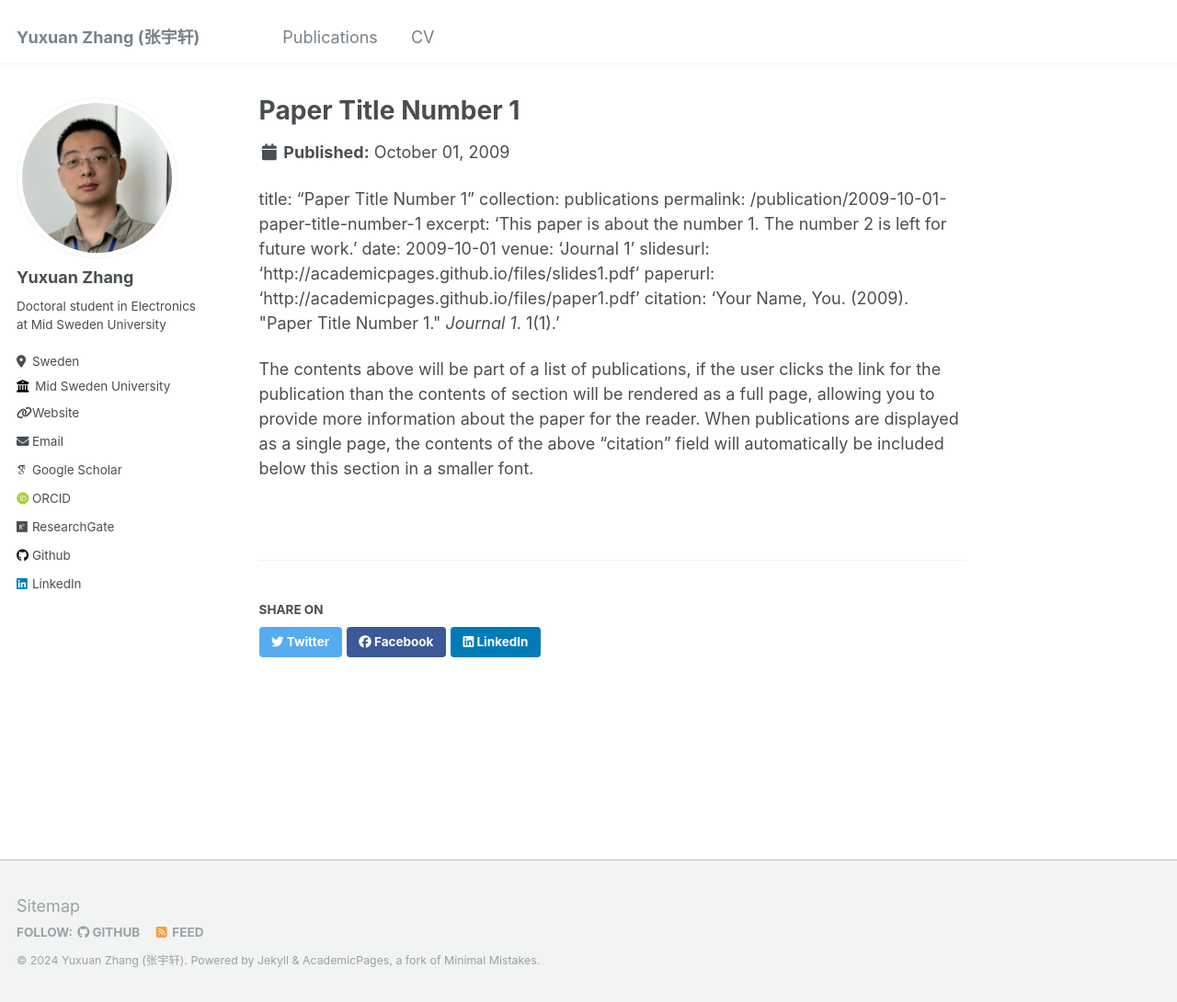
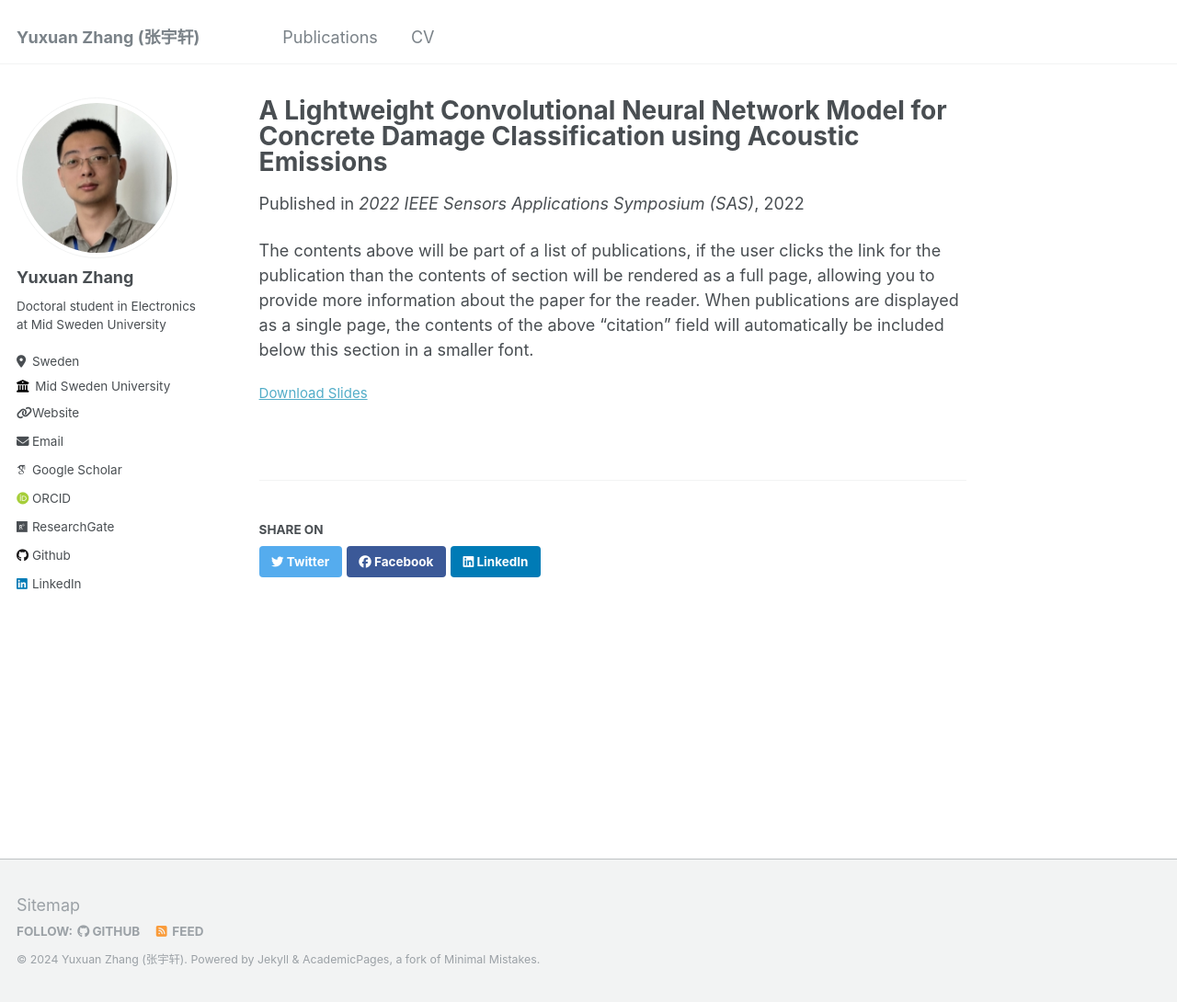
Before and after one commit to YuxuanZhang-96/YuxuanZhang-96.github.io, a Jekyll site: the page built from _publications/2009-10-01-paper-title-number-1.md, in a window 1280 px wide and 1090 px high. Shown: the whole window at 92% size. Built offline with Jekyll 4.4.1, drawn with Linux system fonts in a browser that asks for light colours; some web fonts are replaced.

Commit message:
Update 2009-10-01-paper-title-number-1.md

```diff
--- a/_publications/2009-10-01-paper-title-number-1.md
+++ b/_publications/2009-10-01-paper-title-number-1.md
@@ -1,15 +1,12 @@
+---
+title: "A Lightweight Convolutional Neural Network Model for Concrete Damage Classification using Acoustic Emissions"
+collection: publications
+permalink: /publication/2009-10-01-paper-title-number-1
+date: 2022-09-12
+venue: '2022 IEEE Sensors Applications Symposium (SAS)'
+slidesurl: 'http://academicpages.github.io/files/slides1.pdf'
+paperurl: 'https://ieeexplore.ieee.org/abstract/document/9881386'
 ---
 
----
-
-title: "Paper Title Number 1"
-collection: publications
-permalink: /publication/2009-10-01-paper-title-number-1
-excerpt: 'This paper is about the number 1. The number 2 is left for future work.'
-date: 2009-10-01
-venue: 'Journal 1'
-slidesurl: 'http://academicpages.github.io/files/slides1.pdf'
-paperurl: 'http://academicpages.github.io/files/paper1.pdf'
-citation: 'Your Name, You. (2009). &quot;Paper Title Number 1.&quot; <i>Journal 1</i>. 1(1).'
 
 The contents above will be part of a list of publications, if the user clicks the link for the publication than the contents of section will be rendered as a full page, allowing you to provide more information about the paper for the reader. When publications are displayed as a single page, the contents of the above "citation" field will automatically be included below this section in a smaller font.
```
